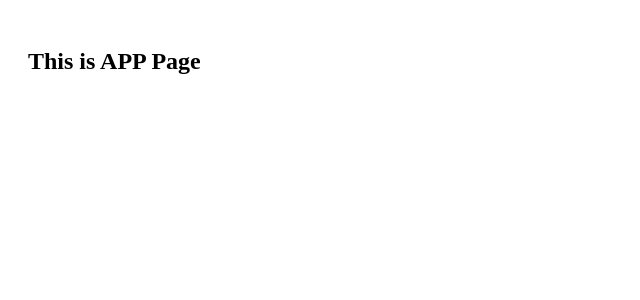
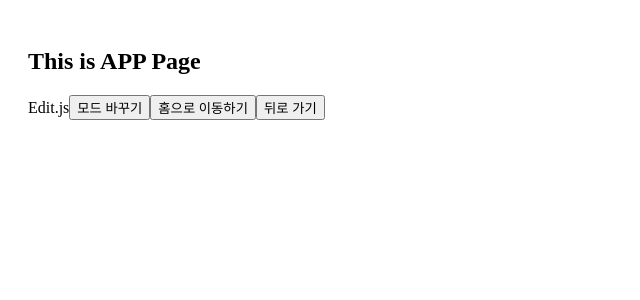
Before and after one commit to JeongYujae/Emotion-Diary, a React (Create React App) app: page /edit in a window 1280 px wide. Shown: the top 300 px of the page, without its empty margins (0-640 px from the left). Built offline with nearby package versions, Linux system fonts and the light colour scheme.

Commit message:
Page rendering _ router basic function

```diff
--- a/src/App.js
+++ b/src/App.js
@@ -1,12 +1,33 @@
 import './App.css';
+import {BrowserRouter, Route, Routes} from 'react-router-dom'
+
+import Home from './pages/Home';
+import New from './pages/New';
+import Edit from './pages/Edit';
+import Diary from './pages/Diary';
+
 
 function App() {
   return (
+    // BrowserRouter 로 감싼다 -> url과 mapping 될 수 있다
+    <BrowserRouter>
+
+
     <div className="App">
       <h2>
         This is APP Page
       </h2>
+      {/* url이 바뀌면 Routes 안에 있는 요소들만 변경됨 */}
+      <Routes>
+        <Route path='/' element={<Home/>}/>
+        <Route path='/new' element={<New/>}/>
+        <Route path='/edit' element={<Edit/>}/>
+        <Route path='/diary/:id' element={<Diary/>}/>
+      </Routes>
+
     </div>
+
+    </BrowserRouter>
   );
 }
 
--- a/src/pages/Diary.js
+++ b/src/pages/Diary.js
@@ -1,6 +1,10 @@
 import React from "react";
+import {useParams} from 'react-router-dom';
 
 const Diary = () => {
+    //Path Variable
+    const {id} = useParams();
+
     return(
         <div>
             Diary.js
--- a/src/pages/Edit.js
+++ b/src/pages/Edit.js
@@ -1,9 +1,35 @@
 import React from "react";
+import {useSearchParams, useNavigate} from 'react-router-dom'
 
 const Edit = () => {
+
+    //Query String 처리 (주소 뒤에 있는 ? id 나 mode)
+    const [searchParams, setSearchParams]=useSearchParams();
+
+    const id =searchParams.get('id')
+
+    const mode = searchParams.get('mode')
+
+
+    //페이지를 이동시키는 함수 제공
+    //Link 태그처럼 클릭 안해도 강제로 넘길 수 있다
+    const navigate= useNavigate();
+
+
     return(
         <div>
             Edit.js
+            {/* 쿼리 스트링 자체를 실시간으로 변경시켜 줄 수 있다 */}
+            <button onClick={()=>setSearchParams({mode:'dark'})}>모드 바꾸기</button>
+
+
+            <button onClick={()=>navigate("/home")}>홈으로 이동하기</button>
+
+            <button onClick={()=>navigate(-1)}>뒤로 가기</button>
+
+
+
+
         </div>
     )
 }
```
